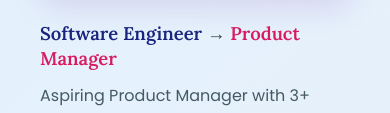
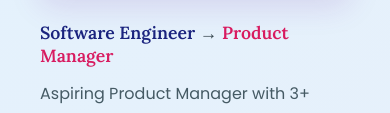
Before and after one commit to asadtkhan/asad-tayyab-portfolio, a plain HTML site: page index.html in a window 390 px wide. Shown: the part 499-612 px from the top of the page. Drawn offline with Linux system fonts and the light colour scheme.

Commit message:
Update index.html

```diff
--- a/index.html
+++ b/index.html
@@ -488,7 +488,7 @@
                     object-fit: cover;
                 }
                 .intro-text h2 {
-                    font-size: 1.15rem;
+                    font-size: 1.1rem;
                     line-height: 1.35;
                     margin-bottom: 12px;
                 }
```
